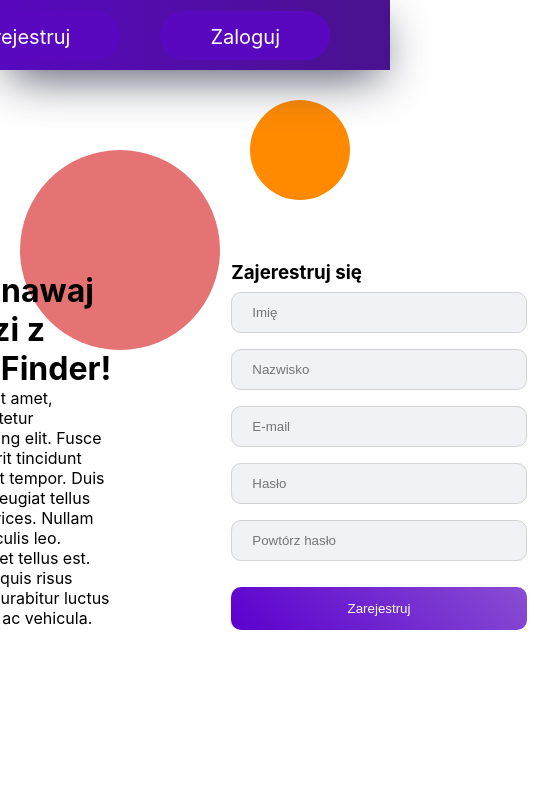
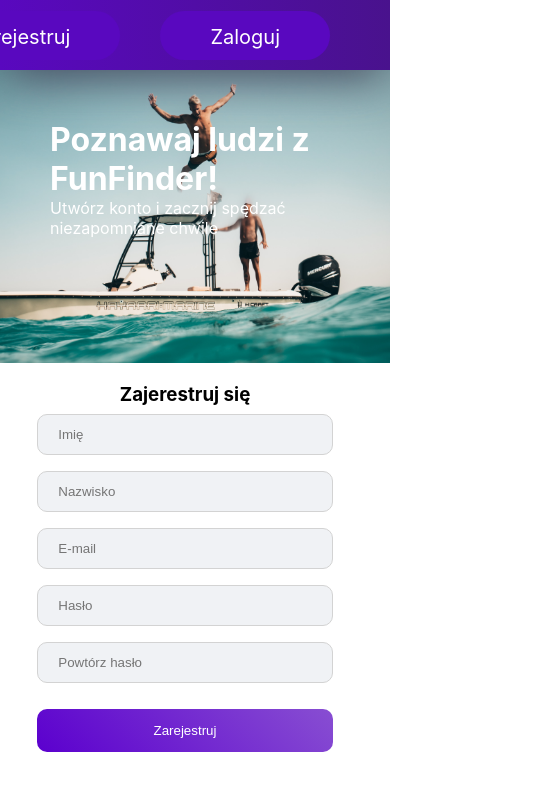
Before and after one commit to Lukang11/Inzynierka, a React (Create React App) app in the folder fun-finder-frontend/: page /register in a window 390 px wide. Shown: the top 790 px of the page, 547 px wide, since content can reach past the window. Built offline with nearby package versions, Linux system fonts and the light colour scheme.

Commit message:
Wersja mobilna dla rejestracji

```diff
--- a/fun-finder-frontend/src/Components/Register/Register.css
+++ b/fun-finder-frontend/src/Components/Register/Register.css
@@ -88,8 +88,50 @@
   margin-top: 5px;
 }
 
-  .error-message{
+.error-message {
   width: 35vh;
   text-align: center;
   color: red;
 }
+
+.google-login-button-container-register {
+  width: 35vh;
+}
+
+.mobile-only-image {
+  display: none;
+}
+
+@media (max-width: 767px) {
+
+
+.mobile-only-image {
+    display: block;
+    width: 100vw;
+}
+
+.register-container {
+    display: block;
+    }
+
+.header-container {
+  position: relative;
+}
+
+.welcomeText-container {
+  position: absolute;
+  top: 100px;
+  left: -50px;
+  color: white;
+}
+
+.registerForm-container {
+  text-align: center;
+  padding-left: 0px;
+}
+
+.error-message, .password-strength {
+    margin: auto;
+    width: 50%;
+}
+}
--- a/fun-finder-frontend/src/Components/Register/Register.js
+++ b/fun-finder-frontend/src/Components/Register/Register.js
@@ -1,5 +1,6 @@
 import React, { useState, useEffect } from "react";
 import "./Register.css";
+import firstSectionImg from "./register-img.png";
 
 const Register = () => {
     const [formData, setFormData] = useState({
@@ -90,10 +91,12 @@ const Register = () => {
     return (
         <div className="register-container">
 
-            <div className="welcomeText-container">
-                <h1>Poznawaj ludzi z FunFinder!</h1>
-                <p>Dolor sit amet, consectetur adipiscing elit. Fusce hendrerit tincidunt libero ut tempor. Duis luctus feugiat tellus non ultrices. Nullam eget iaculis leo. Mauris et tellus est. Nullam quis risus justo. Curabitur luctus sed elit ac vehicula.</p>
-            </div>
+
+                <img className="mobile-only-image" src={firstSectionImg} />
+                <div className="welcomeText-container">
+                    <h1>Poznawaj ludzi z FunFinder!</h1>
+                    <p>Utwórz konto i zacznij spędzać niezapomniane chwile</p>
+                </div>
 
             <div className="registerForm-container">
                 <h3>Zajerestruj się</h3>
```
Also changed, not shown: fun-finder-frontend/src/Components/Register/register-img.png (added). Lines whose indentation alone changed are shown as unchanged.
